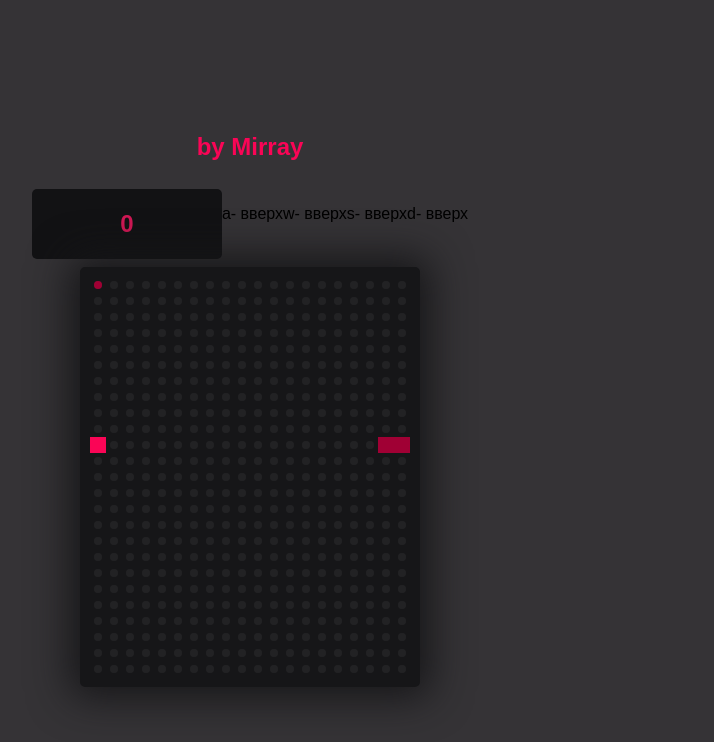
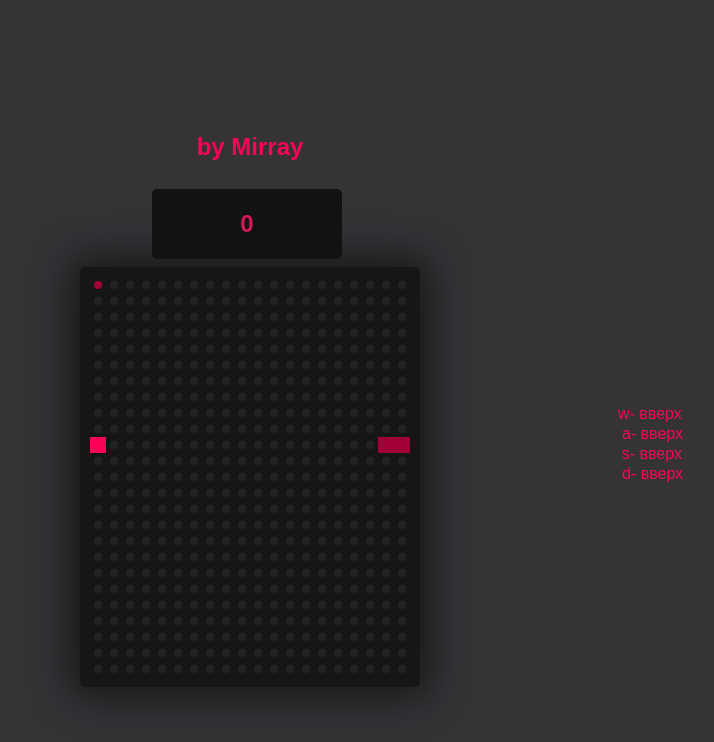
Before and after one commit to Miray000/snake-mirray.github.io, a plain HTML site: page index.html in a window 1280 px wide. Shown: the whole page, without its empty margins (390-1104 px from the left). Drawn offline with Linux system fonts and the light colour scheme.

Commit message:
Update main.css

```diff
--- a/style/main.css
+++ b/style/main.css
@@ -37,6 +37,8 @@ body {
 	display: flex;
 	justify-content: center;
 	align-items: center;
+	position: relative;
+	left: 120px;
 }
 .score-count{
 	font-size: 3vmin;
@@ -67,3 +69,40 @@ h2{
 	100% {color: #FA0556;}
 
 }
+
+.one{
+	position: relative;
+	left: 400px;
+	top: 220px;
+	animation: infinite;
+	animation-duration: 5s;
+  	animation-name: logo;
+
+}
+
+.two{
+	position: relative;
+	left: 335px;
+	top: 200px;
+	animation: infinite;
+	animation-duration: 5s;
+  	animation-name: logo;
+}
+
+.three{
+	position: relative;
+	left: 275px;
+	top: 240px;
+	animation: infinite;
+	animation-duration: 5s;
+  	animation-name: logo;
+}
+
+.four{
+	position: relative;
+	left: 215px;
+	top: 260px;
+	animation: infinite;
+	animation-duration: 5s;
+  	animation-name: logo;
+}
```
